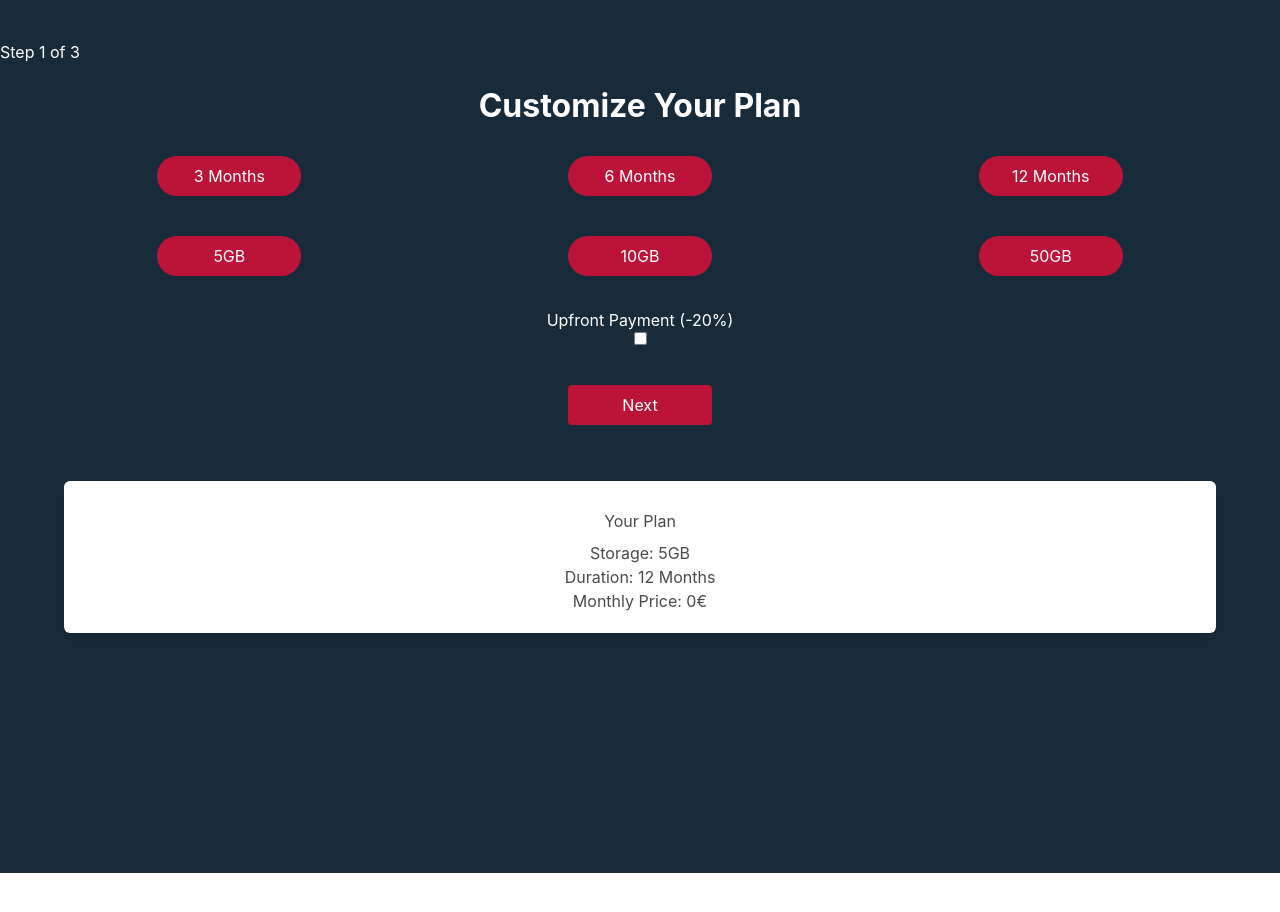
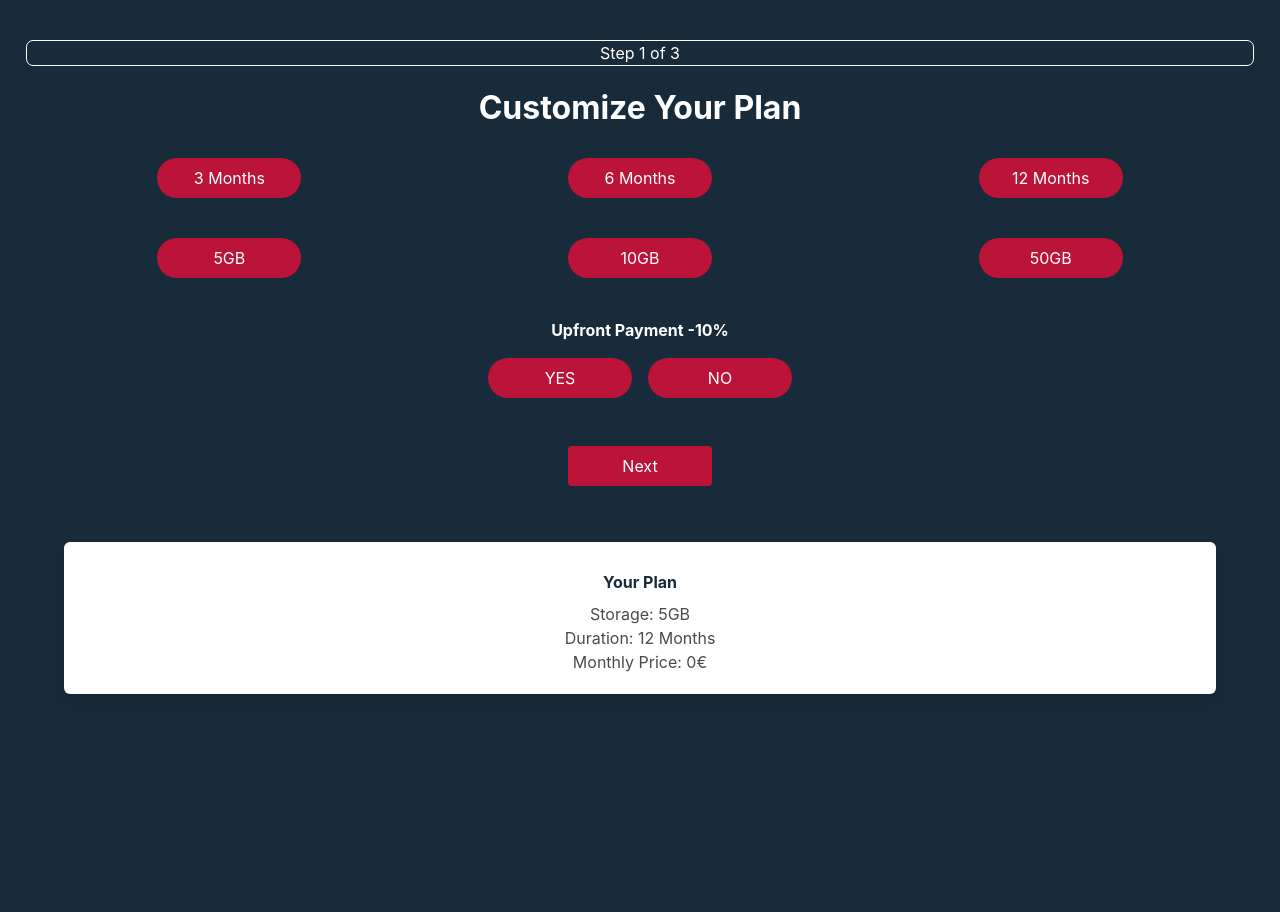
Before and after one commit to pietroballarin/react-checkout, a React (Create React App) app: page / in a window 1280 px wide. Shown: the top 912 px of the page. Before the commit the page ends 873 px from the top, so only its background shows below. Built offline with nearby package versions, Linux system fonts and the light colour scheme; no server answers.

Commit message:
last details to be done

```diff
--- a/package.json
+++ b/package.json
@@ -11,7 +11,6 @@
     "react": "^17.0.2",
     "react-credit-cards": "^0.8.3",
     "react-dom": "^17.0.2",
-    "react-email-validator": "^1.0.2",
     "react-router-dom": "^5.2.0",
     "react-scripts": "4.0.3",
     "react-step-builder": "^2.0.10",
--- a/src/components/Confirm.js
+++ b/src/components/Confirm.js
@@ -1,6 +1,6 @@
 import React, { useState }from 'react';
 import axios from "axios";
-import { validate } from 'react-email-validator';
+import SuccessScreen from './SuccessScreen';
 
 export default function Confirm(props) {
 
@@ -27,6 +27,10 @@ export default function Confirm(props) {
         return email_regexp.test(email)
     }
 
+    const showSuccessPage = () => {
+        return(<SuccessScreen/>)
+    }
+
     const handleSubmit = (e) => {
         if (emailValidation(userEmail) === false) {
             setEmailErrorMessage('Please provide a valid email address')
@@ -39,8 +43,8 @@ export default function Confirm(props) {
                 userEmail,
             })
             .then(response => {
-                props.nextStep()
-                console.log('confirm')
+                console.log(response)
+                showSuccessPage()
             })
             .catch(err => err)
         }
@@ -54,7 +58,6 @@ export default function Confirm(props) {
     return (
         <div>
             <h1 className="title">Confirm Your Choices</h1>
-            <form onSubmit={handleSubmit}>
                 <div className="card-details-box email-box">
                     <label className="label">Enter Your Email Address</label>
                     <input
@@ -88,6 +91,7 @@ export default function Confirm(props) {
 
                 <div className="confirm-btn">
                     <button
+                        onClick={handleSubmit}
                         type="submit"
                         className="button"
                     >
@@ -98,8 +102,6 @@ export default function Confirm(props) {
                 : <p>Please accept the Terms & Conditions before continuing</p>
 
                 }
-            </form>
-
         </div>
 
     )
--- a/src/components/MainForm.js
+++ b/src/components/MainForm.js
@@ -17,7 +17,7 @@ export default function MainForm() {
 
     //step2
 
-    const [creditCardValues, setCreditCardValues] = useState({cardNumber:'', cvc:'', expDate: ''});
+    const [creditCardValues, setCreditCardValues] = useState({cardNumber:'', cvc:'', expMonth:'', expYear: ''});
 
     // Plan Duration
     const changePlanDurationTo3 = () => {
@@ -46,9 +46,12 @@ export default function MainForm() {
     }
 
     // Upfront payments yes/no
-    const changeUpfrontPayments = () => {
-        if (!upfrontPayment) setUpfrontPayment(true)
-        else setUpfrontPayment(false)
+    const changeUpfrontPaymentTrue = () => {
+        setUpfrontPayment(true)
+    }
+
+    const changeUpfrontPaymentFalse = () => {
+        setUpfrontPayment(false)
     }
 
     //Credit card details
@@ -75,7 +78,8 @@ export default function MainForm() {
                 changeGbVolumeTo5={changeGbVolumeTo5}
                 changeGbVolumeTo10={changeGbVolumeTo10}
                 changeGbVolumeTo50={changeGbVolumeTo50}
-                changeUpfrontPayments={changeUpfrontPayments}
+                changeUpfrontPaymentTrue={changeUpfrontPaymentTrue}
+                changeUpfrontPaymentFalse={changeUpfrontPaymentFalse}
             />)
         } else if (step === 2) {
             return (<PaymentDetails
@@ -92,12 +96,6 @@ export default function MainForm() {
                 upfrontPayment = {upfrontPayment}
                 creditCardValues = {creditCardValues}
             />)
-        } else if (step === 4) {
-            return (
-                <SuccessScreen
-                nextStep = {nextStep}
-                />
-            )
         }
     }
 
--- a/src/components/PaymentDetails.js
+++ b/src/components/PaymentDetails.js
@@ -7,7 +7,9 @@ export default function PaymentDetails(props) {
 
     const handleContinue = (e) => {
         if (props.creditCardValues.cardNumber.length !== 1 &&
-            props.creditCardValues.cvc !== 1) {
+            props.creditCardValues.cvc !== 1 &&
+            props.creditCardValues.expMonth !== 1 &&
+            props.creditCardValues.expYear !== 1) {
             setInvalidCardMessage('Please provide a valid credit card')
         } else {
             e.preventDefault();
@@ -29,7 +31,7 @@ export default function PaymentDetails(props) {
         <>
             <h1 className="title">Your Payment Details</h1>
             <div className="card-details-box">
-                <div className="field ">
+                <div className="field">
                     <label className="label">
                         Card Number
                         <input
@@ -40,10 +42,11 @@ export default function PaymentDetails(props) {
                         id='cardNumber'
                         label='cardNumber'
                         name='cardNumber'
+                        placeholder='1234567890123456'
                         />
                     </label>
                 </div>
-                <div className="cvc-expdate">
+                <div>
                     <label className="label">
                         CVC
                         <input
@@ -54,18 +57,32 @@ export default function PaymentDetails(props) {
                         id='cvc'
                         label='cvc'
                         name='cvc'
+                        placeholder='123'
                         />
                     </label>
-                    <label className="label">
-                        Expiration Date
-                        <input
-                        className="input"
-                        type="date"
-                        name="expDate"
-                        value={props.creditCardValues.expDate}
-                        onChange={e => handleCardChange(e)}
-                        />
-                    </label>
+                    <h3 className="label">Expiration Date</h3>
+                    <div className="label exp-date">
+                        <label>
+                            <input
+                            className="input exp-date-left"
+                            type="number"
+                            name="expMonth"
+                            value={props.creditCardValues.expMonth}
+                            onChange={e => handleCardChange(e)}
+                            placeholder="MM"
+                            />
+                        </label>
+                        <label className="label">
+                            <input
+                            className="input exp-date-right"
+                            type="number"
+                            name="expYear"
+                            value={props.creditCardValues.expYear}
+                            onChange={e => handleCardChange(e)}
+                            placeholder="YY"
+                            />
+                        </label>
+                    </div>
                 </div>
                 <h3 className="card-error-msg">{invalidCardMessage}</h3>
                 <div className="back-next-btn">
--- a/src/components/PriceOverview.js
+++ b/src/components/PriceOverview.js
@@ -35,14 +35,14 @@ export default function PriceOverview(props) {
             price = props.gbVolume * monthlyPrice
         };
         if (props.upfrontPayment === true) {
-            price = price * 0.8
+            price = price * 0.9
         };
         return price;
     }
 
     return (
         <div className="box">
-            <h2>Your Plan</h2>
+            <h2 className="your-plan">Your Plan</h2>
             <h3>Storage: {props.gbVolume}GB</h3>
             <h3>Duration: {props.planDuration} Months</h3>
             <h3>Monthly Price: {showPrice()}€</h3>
@@ -50,7 +50,7 @@ export default function PriceOverview(props) {
             {props.upfrontPayment ?
             <>
                 <h3>TOTAL: {showPrice() * props.planDuration}€</h3>
-                <h3>-20%</h3>
+                <h3>-10%</h3>
             </>
             : false}
 
--- a/src/components/SubscriptionOptions.js
+++ b/src/components/SubscriptionOptions.js
@@ -39,9 +39,14 @@ const handleGbVolume50 = (e) => {
     props.changeGbVolumeTo50()
 }
 
-const handleUpfrontPayments = (e) => {
+const handleUpFrontPaymentTrue = (e) => {
     e.preventDefault();
-    props.changeUpfrontPayments()
+    props.changeUpfrontPaymentTrue()
+}
+
+const handleUpFrontPaymentFalse = (e) => {
+    e.preventDefault();
+    props.changeUpfrontPaymentFalse()
 }
 
     return (
@@ -58,11 +63,11 @@ const handleUpfrontPayments = (e) => {
                 <button className="button is-rounded" onClick={handleGbVolume50}>50GB</button>
             </div>
             <div className="upfront-payment-box">
-                <label className="upfront-payment">Upfront Payment (-20%)</label>
-                <input
-                type="checkbox"
-                onChange={handleUpfrontPayments}
-                />
+                <h2>Upfront Payment -10%</h2>
+                <div>
+                    <button className="button is-rounded" onClick={handleUpFrontPaymentTrue}>YES</button>
+                    <button className="button is-rounded" onClick={handleUpFrontPaymentFalse}>NO</button>
+                </div>
             </div>
             <div className="next-btn">
                 <button className="button" onClick={handleContinue}>
--- a/src/styles/bulma.css
+++ b/src/styles/bulma.css
@@ -94,6 +94,24 @@
     margin: 10% 20% 10% 20%;
 }
 
+.exp-date {
+    display: flex;
+    flex-direction: row;
+	flex-wrap: nowrap;
+	justify-content: flex-start;
+	align-items: center;
+    width: 100%;
+    margin-top: 1.5%;
+}
+.exp-date-left {
+    margin-right: 10%;
+    width: 90%;
+}
+
+.exp-date-right {
+    margin-left: 10%;
+    width: 90%;
+}
 
 .label {
     color: #fff;
@@ -127,8 +145,13 @@ p {
 }
 
 h2 {
-    color: fff;
+    color: #fff;
     margin: 1vh;
+    font-weight: bolder;
+}
+
+.your-plan {
+    color:#182b3a
 }
 
 .card-error-msg {
@@ -145,3 +168,11 @@ h2 {
 .email-box {
     margin-bottom: 1vh;
 }
+
+.step-text {
+    margin-left: 2%;
+    margin-right: 2%;
+    border-radius: 7px;
+    border: 1px solid #fff;
+    text-align: center;
+}
```
